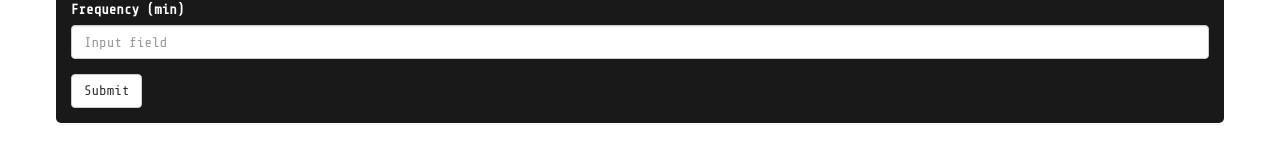
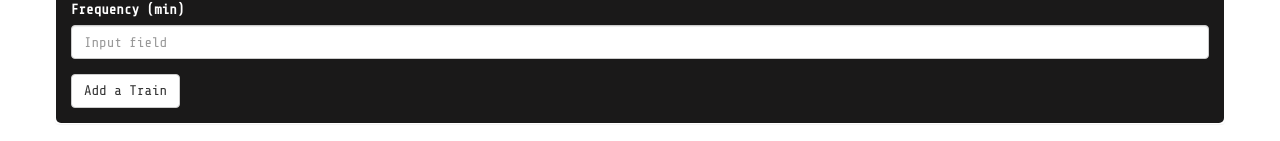
Before and after one commit to lclc68lclc/Train-Schedule, a plain HTML site: page index.html in a window 1280 px wide. Shown: the part 695-836 px from the top of the page. Drawn offline with nearby package versions, Linux system fonts and the light colour scheme; a web font is replaced by a local one.

Commit message:
changed submit button

```diff
--- a/index.html
+++ b/index.html
@@ -89,7 +89,7 @@
                             <label for="frequency">Frequency (min)</label>
                             <input type="text" class="form-control" id="frequency" placeholder="Input field">
                         </div>
-                        <button type="submit" class="btn btn-default">Submit</button>
+                        <button type="submit" class="btn btn-default">Add a Train</button>
                     </form>
 
                 </div>
```
